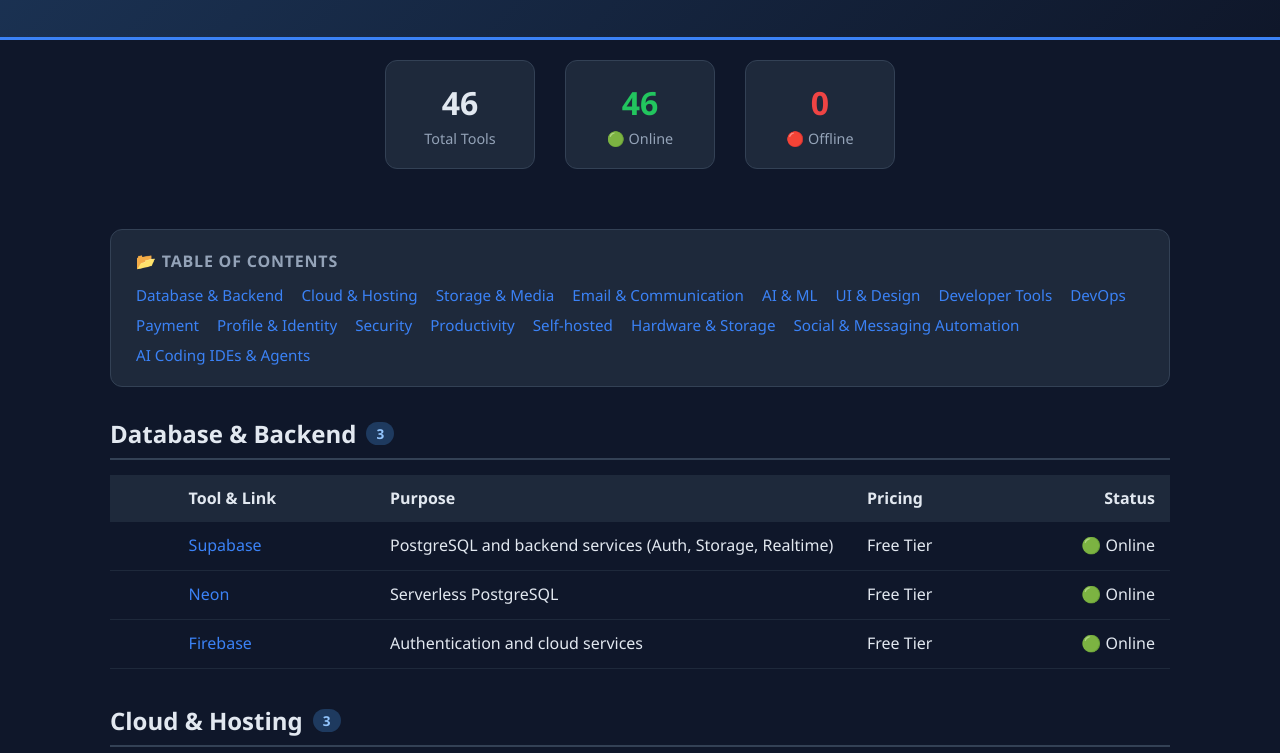
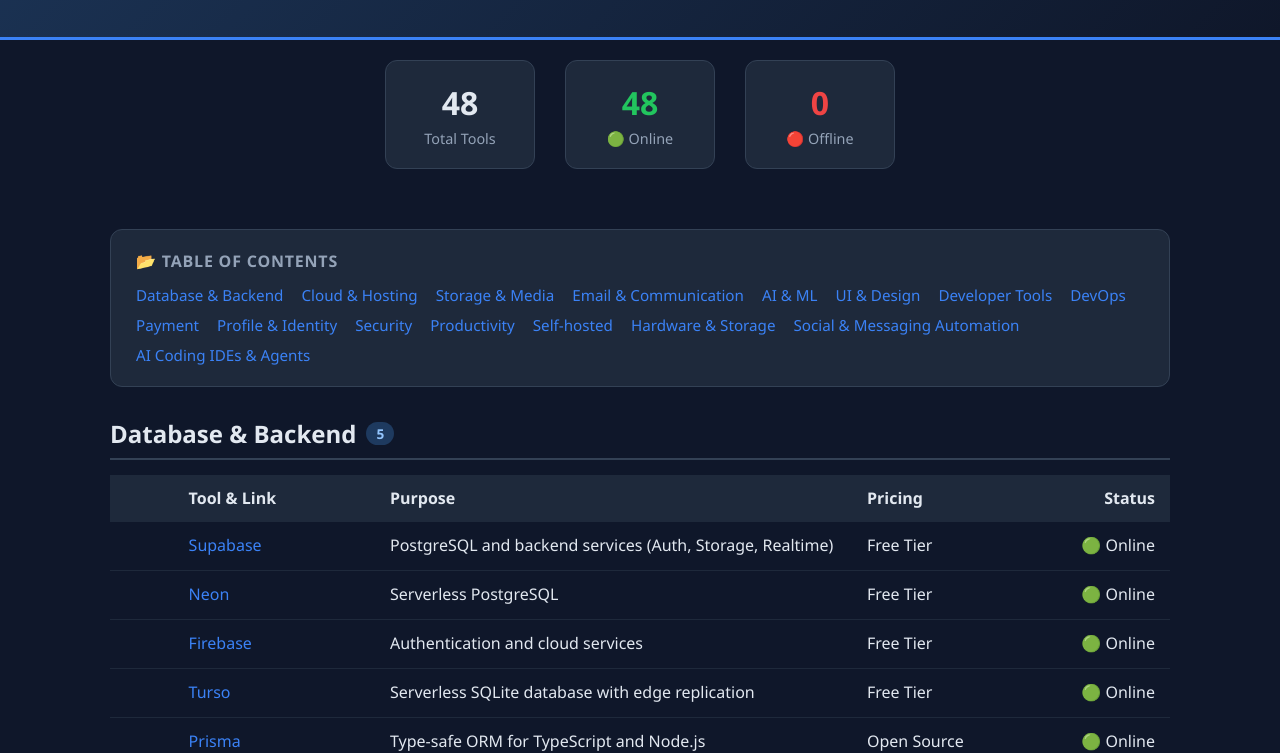
Before and after one commit to dungnh999/awesome-free-dev-tools, a website: page docs/index.html in a window 1280 px wide. Shown: the part 452-1205 px from the top of the page. Drawn offline with Linux system fonts and the light colour scheme.

Commit message:
Add Turso and Prisma Database & Backend

```diff
--- a/docs/index.html
+++ b/docs/index.html
@@ -64,8 +64,8 @@
     </div>
   </div>
   <div class="stats">
-    <div class="stat-card"><div class="number">46</div><div class="label">Total Tools</div></div>
-    <div class="stat-card live"><div class="number">46</div><div class="label">🟢 Online</div></div>
+    <div class="stat-card"><div class="number">48</div><div class="label">Total Tools</div></div>
+    <div class="stat-card live"><div class="number">48</div><div class="label">🟢 Online</div></div>
     <div class="stat-card dead"><div class="number">0</div><div class="label">🔴 Offline</div></div>
   </div>
   <div class="container">
@@ -91,7 +91,7 @@
       </ul>
     </nav>
       <section class="category">
-        <h2 id="database-backend">Database &amp; Backend <span class="count">3</span></h2>
+        <h2 id="database-backend">Database &amp; Backend <span class="count">5</span></h2>
         <table>
           <colgroup>
             <col class="col-logo">
@@ -123,6 +123,20 @@
             <td><a href="https://firebase.google.com" target="_blank" rel="noopener noreferrer">Firebase</a></td>
             <td>Authentication and cloud services</td>
             <td>Free Tier</td>
+            <td class="status">🟢 Online</td>
+          </tr>
+          <tr>
+            <td class="logo-cell"><img class="logo" src="https://www.google.com/s2/favicons?domain=turso.tech&amp;sz=64" alt="" width="24" height="24" loading="lazy" onerror="this.style.visibility='hidden'"></td>
+            <td><a href="https://turso.tech" target="_blank" rel="noopener noreferrer">Turso</a></td>
+            <td>Serverless SQLite database with edge replication</td>
+            <td>Free Tier</td>
+            <td class="status">🟢 Online</td>
+          </tr>
+          <tr>
+            <td class="logo-cell"><img class="logo" src="https://www.google.com/s2/favicons?domain=www.prisma.io&amp;sz=64" alt="" width="24" height="24" loading="lazy" onerror="this.style.visibility='hidden'"></td>
+            <td><a href="https://www.prisma.io" target="_blank" rel="noopener noreferrer">Prisma</a></td>
+            <td>Type-safe ORM for TypeScript and Node.js</td>
+            <td>Open Source</td>
             <td class="status">🟢 Online</td>
           </tr>
           </tbody>
@@ -687,7 +701,7 @@
   </div>
   <div class="footer">
     <p>Made with 💜 by the Awesome Free Dev Tools community</p>
-    <p>🕐 Last updated: 10/7/2026, 12:03:18 AM (GMT+7)</p>
+    <p>🕐 Last updated: 10/7/2026, 2:19:56 PM (GMT+7)</p>
   </div>
 </body>
 </html>
```
Also changed, not shown: data/tools.json (+14 -0 lines), README.md.
